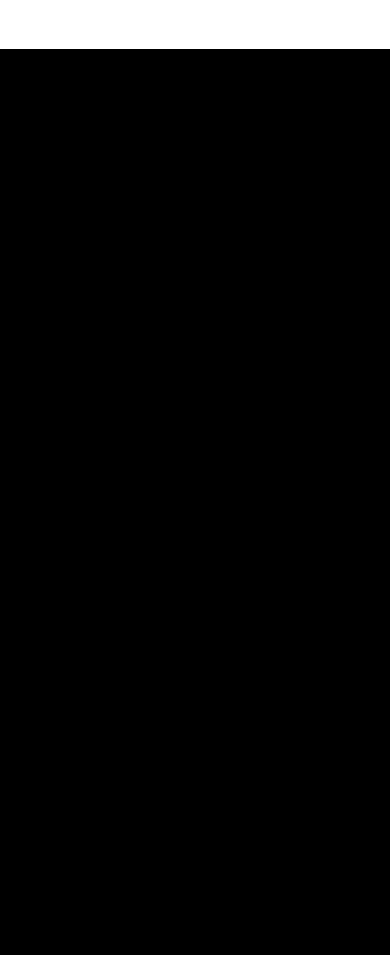
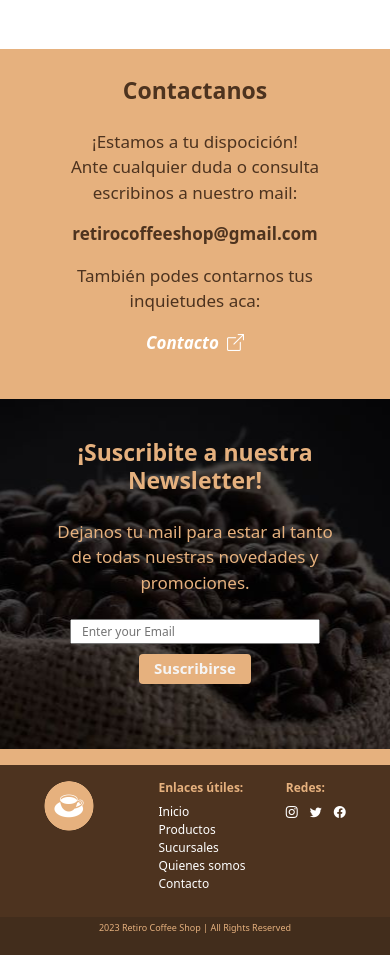
Before and after one commit to ivo-gonse/retiro-coffee-shop, a React (Create React App) app: page / in a window 390 px wide. Shown: the part 1846-2801 px from the top of the page. Before the commit the page ends 1895 px from the top, so only its background shows below. Built offline with nearby package versions, Linux system fonts and the light colour scheme.

Commit message:
footer and home page finished

```diff
--- a/src/App.js
+++ b/src/App.js
@@ -2,6 +2,7 @@ import { BrowserRouter, Routes, Route, useLocation } from "react-router-dom";
 import { useEffect } from "react";
 
 import Navbar from './components/Navbar.jsx'
+import Footer from './components/Footer.jsx'
 import Home from './components/Home.jsx'
 
 const ScrollToTop = () => {
@@ -22,6 +23,7 @@ function App() {
       <Routes>
         <Route path='/' element={<Home />} />
       </Routes>
+      <Footer />
     </BrowserRouter>
   );
 }
--- a/src/assets/css/home.css
+++ b/src/assets/css/home.css
@@ -18,6 +18,31 @@
 }
 #bg-coffee {
     background-image: url(../background/bg-coffee-lg.jpg);
+}#bg-coffee-machine-md {
+    padding: 40px 40px 40px 0;
+}
+#bg-coffee-bag {
+    background-image: url(../background/bg-coffee-bag-lg.jpg);
+}
+.bg-img-2 {
+    width: 100%;
+    height: 500px;
+    object-fit: cover;
+}
+
+/* EMAIL INPUT */
+
+#email-bar input[type='text'] {
+    padding-right: 10px;
+}
+.input-home {
+    width: 400px;
+    height: 40%;
+    font: Merriweather Sans;
+    font-size: 15px;
+    display: block;
+    padding: 10px;
+    outline: none;
 }
 
 /* CAROUSEL */
@@ -95,6 +120,11 @@
     }
     #bg-coffee {
         background-image: url(../background/bg-coffee-sm.jpg);
+    }#bg-coffee-bag {
+        background-image: url(../background/bg-coffee-bag-sm.jpg);
+    }
+    .bg-img-2 {
+        height: 400px;
     }
 
     /* CAROUSEL */
@@ -128,6 +158,14 @@
         width: 200px;
     }
 
+    /* EMAIL INPUT */
+
+    .input-home {
+        width: 325px;
+        height: 35%;
+        font-size: 14px;
+    }
+
 }
 
 /* ------------------------------------------ */
@@ -157,6 +195,8 @@
     }
     #bg-coffee {
         background-image: url(../background/bg-coffee-xs.jpg);
+    }#bg-coffee-bag {
+        background-image: url(../background/bg-coffee-bag-xs.jpg);
     }
 
     /* PRODUCTS */
@@ -172,4 +212,12 @@
         font-size: 14px;
     }
 
+    /* EMAIL INPUT */
+
+    .input-home {
+        width: 250px;
+        height: 30%;
+        font-size: 12px;
+    }
+
 }
--- a/src/assets/css/styles.css
+++ b/src/assets/css/styles.css
@@ -64,6 +64,34 @@ h5{
     padding-top: 130px;
 }
 
+/* BUTTONS */
+
+.button {
+    color:#f5f5f5;
+    background-color: #E6B17E;
+    border: 0;
+    border-radius: 4px;
+    padding: 3px 15px 5px 15px;
+    font-size: 18px;
+    margin-top: 10px;
+}
+#button-2:hover {
+    background-color: #4D331F;
+    color: #d19d6c;
+}
+.button-hover:hover {
+    background-color: #d9a777;
+}
+
+/* FOOTER */
+
+footer{
+    font-size: 14px;
+}
+#all-rights-reserved {
+    font-size: 12px;
+}
+
 /* ------------------------------------------ */
 
 @media (max-width: 992px) {
@@ -84,6 +112,21 @@ h5{
     }
     .banner-1 {
         height: 370px !important;
+    }
+
+    /* FOOTER */
+
+    footer{
+        font-size: 13px;
+    }
+    #all-rights-reserved {
+        font-size: 11px;
+    }
+
+    /* BUTTONS */
+
+    .button {
+        font-size: 16px;
     }
 
 }
@@ -114,4 +157,19 @@ h5{
         padding-top: 90px;
     }
 
+    /* FOOTER */
+
+    footer{
+        font-size: 12px;
+    }
+    #all-rights-reserved {
+        font-size: 9px;
+    }
+
+    /* BUTTONS */
+
+    .button {
+        font-size: 15px;
+    }
+
 }
--- /dev/null
+++ b/src/components/Footer.jsx
@@ -0,0 +1,53 @@
+import React from 'react'
+import { Link } from 'react-router-dom';
+
+import '../assets/css/styles.css'
+
+import logoVerticalSecondary150 from '../assets/img/logo/logo-vertical-secondary-150.png'
+import logoOnlySecondary50 from '../assets/img/logo/logo-only-secondary-50.png'
+
+const Footer = () => {
+    return (
+
+        <footer>
+            <div class="bg-2 p-2"></div>
+            <div class="bg-1 d-flex pt-3 pt-md-4 pb-4 pb-md-5 justify-content-around">
+
+                <div>
+                    <img class="mx-3 d-none d-sm-block" src={logoVerticalSecondary150}/>
+                    <img class="mx-4 d-block d-sm-none" src={logoOnlySecondary50}/>
+                </div>
+
+                <div class="me-sm-5 white d-flex flex-column">
+                    <h5 class="fw-bold secondary">Enlaces útiles:</h5>
+                    <Link to="/" class="white text-decoration-none">Inicio</Link>
+                    <Link to="/productos" class="white text-decoration-none">Productos</Link>
+                    <Link to="/sucursales" class="white text-decoration-none">Sucursales</Link>
+                    <Link to="/quienes-somos" class="white text-decoration-none">Quienes somos</Link>
+                    <Link to="/contacto" class="white text-decoration-none">Contacto</Link>
+                </div>
+
+                <div class=" me-sm-5 white d-flex flex-column ">
+                    <h5 class="fw-bold secondary">Redes:</h5>
+                    <div class="row">
+                        <a class="col-1 col-sm-4" href="https://www.instagram.com">
+                            <i class="bi bi-instagram white text-decoration-none"></i>
+                        </a>
+                        <a class="col-1 col-sm-4" href="https://www.twitter.com">
+                            <i class="bi bi-twitter white text-decoration-none"></i>
+                        </a>
+                        <a class="col-1 col-sm-4" href="https://www.m.facebook.com">
+                            <i class="bi bi-facebook white text-decoration-none"></i>
+                        </a>
+                    </div>
+                </div>
+
+            </div>
+            <div class="bg-footer-3 p-1 secondary text-center">
+                <p id="all-rights-reserved">2023 Retiro Coffee Shop  |  All Rights Reserved</p>
+            </div>
+        </footer>
+
+    )
+}
+export default Footer
--- a/src/components/Home.jsx
+++ b/src/components/Home.jsx
@@ -15,6 +15,22 @@ import product3 from '../assets/img/products/product-3.png'
 import cafetera from '../assets/background/bg-cafetera.jpg'
 
 const Home = () => {
+
+    useEffect(() => {
+        const emailInput = document.getElementById('email-input');
+        const clearButton = document.getElementById('clear-button');
+
+        clearButton.addEventListener('click', () => {
+            emailInput.value = '';
+        });
+
+        return () => {
+            clearButton.removeEventListener('click', () => {
+                emailInput.value = '';
+            });
+        };
+    }, []);
+
     return (
         <body>
             <div id="bg-cup" class="section-1 bg-img-1 d-flex flex-column align-items-center justify-content-center fw-bold fst-italic">
@@ -140,6 +156,34 @@ const Home = () => {
                 </div>
             </div>
 
+            <div class="section-2 row g-0 bg-2">
+                <div class="col-12 col-md-6 col-lg-5 d-flex flex-column justify-content-center text-center px-5">
+                    <h4 class="primary fw-bold mb-4">Contactanos</h4>
+                    <p class="primary">¡Estamos a tu dispocición!<br />Ante cualquier duda o consulta<br />escribinos a nuestro mail:</p>
+                    <p class="primary fw-bold">retirocoffeeshop@gmail.com</p>
+                    <p class="primary">También podes contarnos tus<br />inquietudes aca:</p>
+                    <Link to="/contacto" class="button-hover-white white text-decoration-none d-flex justify-content-center">
+                        <p class="fw-bold fst-italic pe-2">Contacto</p>
+                        <i class="bi bi-box-arrow-up-right fw-bold"></i>
+                    </Link>
+                </div>
+                <div class="col-7 d-none d-lg-block my-auto text-center">
+                    <img class="bg-img-2" src={cafetera}/>
+                </div>
+                <div class="col-6 d-none d-md-block d-lg-none my-auto text-center">
+                    <img id="bg-coffee-machine-md" class="bg-img-2" src={cafetera}/>
+                </div>
+            </div>
+
+            <div id="bg-coffee-bag" class="section-2 bg-img-1 d-flex flex-column align-items-center justify-content-center text-center px-4">
+                <h4 class="secondary fw-bold mb-4">¡Suscribite a nuestra Newsletter!</h4>
+                <p class="secondary mx-4" style={{ maxWidth: '900px' }}>Dejanos tu mail para estar al tanto de todas nuestras novedades y promociones.</p>
+                <div id="email-bar" class="p-1 py-2 py-sm-5">
+                    <input type="text" class="input-home" id="email-input" placeholder="Enter your Email" />
+                    <button class="button button-hover fw-bold" id="clear-button">Suscribirse</button>
+                </div>
+            </div>
+
         </body>
     )
 }
```
